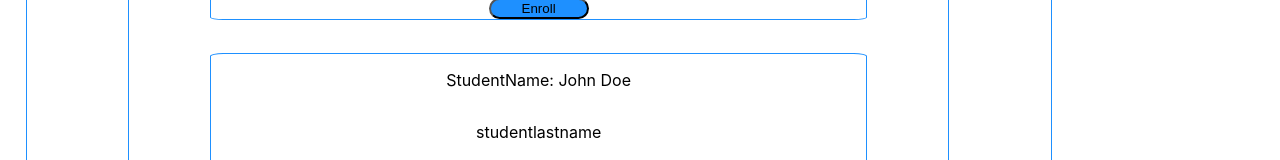
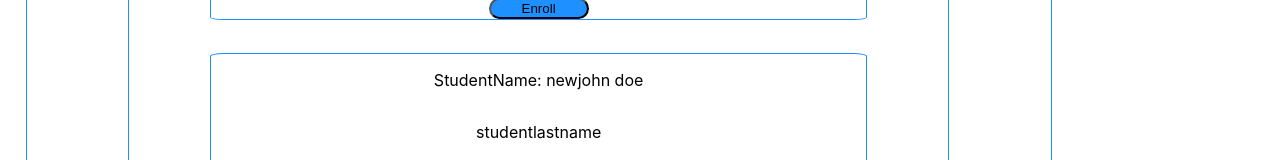
Before and after one commit to teacherhan/edu-track, a React (Create React App) app: page / in a window 1280 px wide. Shown: the part 182-342 px from the top of the page. Built offline with nearby package versions, Linux system fonts and the light colour scheme.

Commit message:
Dynamic content added

```diff
--- a/src/App.js
+++ b/src/App.js
@@ -1,4 +1,4 @@
-import React from "react";
+import React, { Component } from "react";
 
 import "./App.css";
 //components
@@ -9,16 +9,22 @@ import LoginForm from "./Components/LoginForm";
 import TrueFalse from "./Components/TrueFalse";
 import MultipleChoice from "./Components/MultipleChoice";
 
-function App() {
+class App extends Component {
+  //Add state property
+  state = {
+    studentName: "newjohn doe",
+  };
+  render() {
     return (
       <div className="App">
         <AddStudent />
-      <ClassListOutput studentName="John Doe" />
+        <ClassListOutput studentName={this.state.studentName} />
         {/* <MultipleChoice />
         <TrueFalse />
         <LoginForm /> */}
       </div>
     );
   }
+}
 
 export default App;
```
Lines whose indentation alone changed are shown as unchanged.
